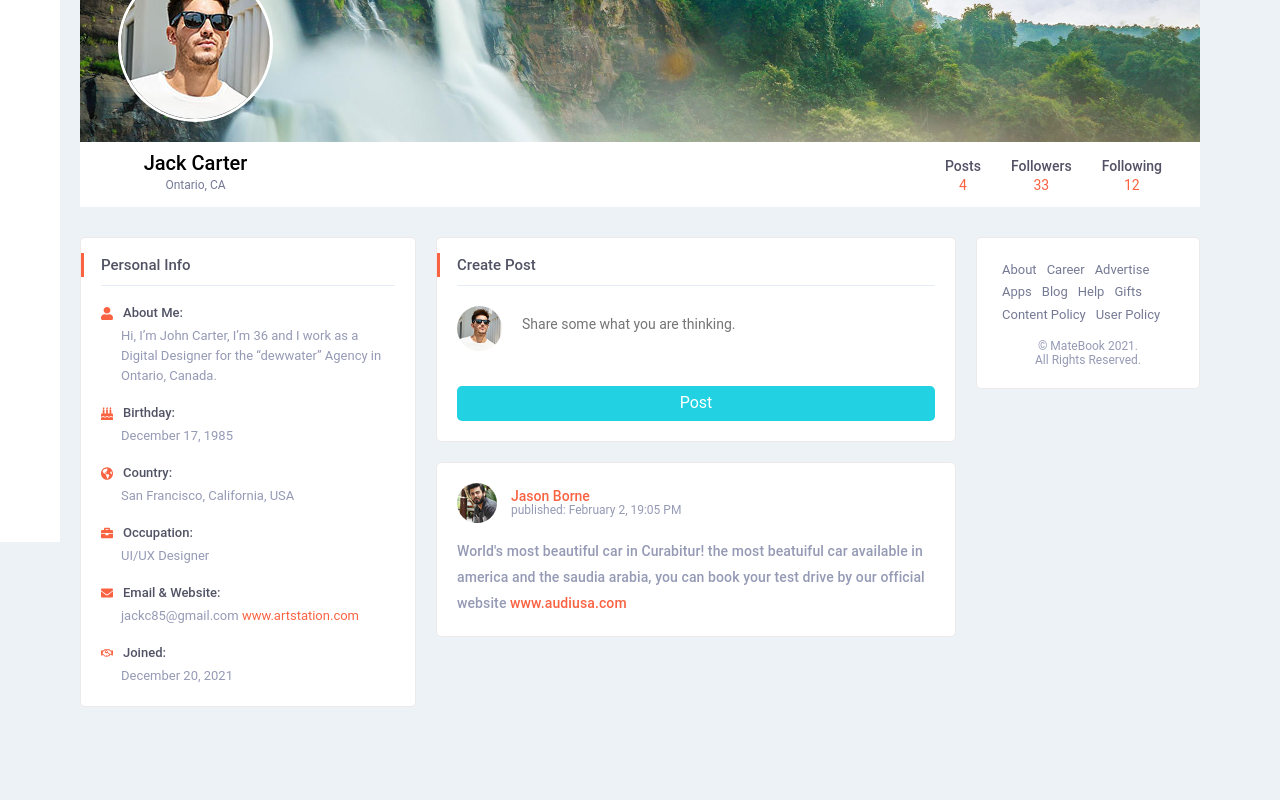
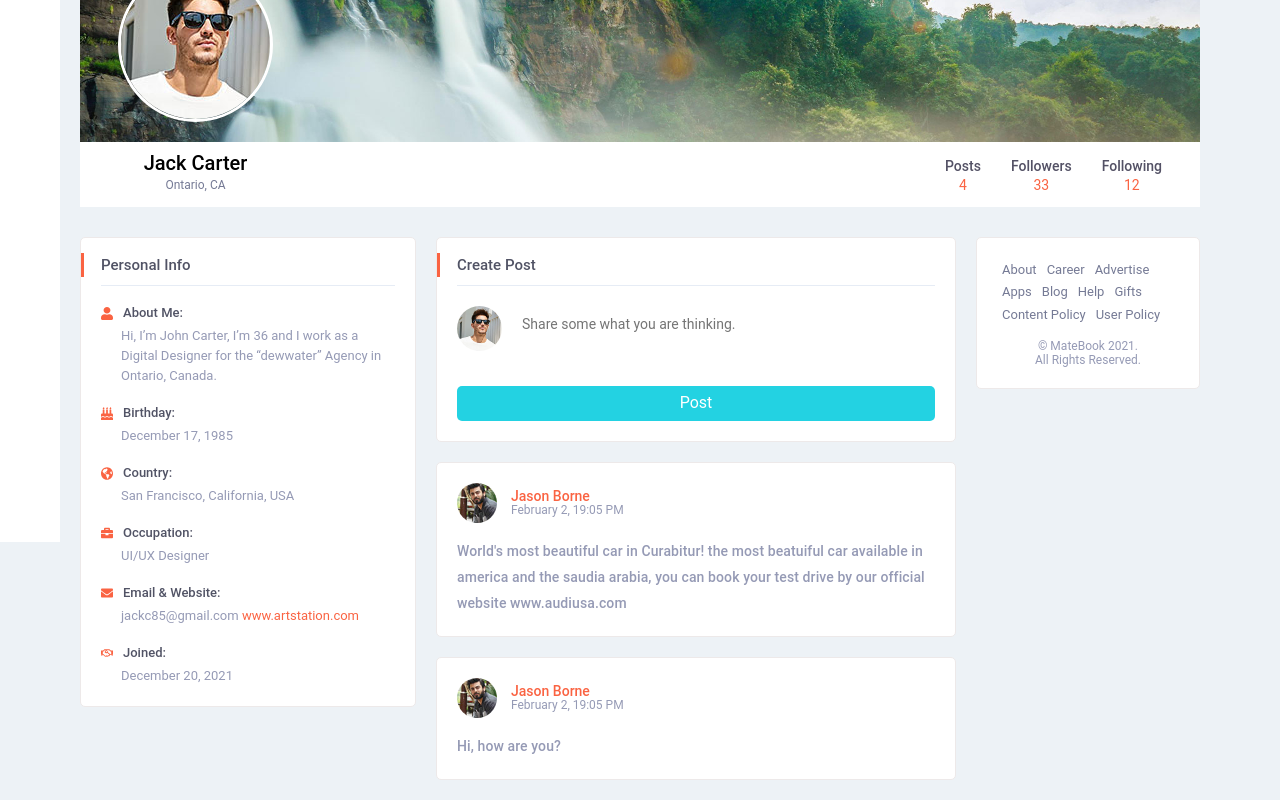
Before and after one commit to enceladuss/matebook, a React (Create React App) app: page / in a window 1280 px wide. Shown: the part 324-1124 px from the top of the page. Before the commit the page ends 1031 px from the top, so only its background shows below. Built offline with nearby package versions, Linux system fonts and the light colour scheme.

Commit message:
first props added

```diff
--- a/src/components/Pages/Profile/Profile.css
+++ b/src/components/Pages/Profile/Profile.css
@@ -2,6 +2,7 @@
     width: 100%;
     margin-top: 30px;
     display: flex;
+    align-items: flex-start;
 }
 
 .profile-content-sidebar {
--- a/src/components/Pages/Profile/index.js
+++ b/src/components/Pages/Profile/index.js
@@ -104,7 +104,8 @@ const Profile = () => {
 
           <div className="profile-content-main profile-section">
             <UserNewPost />
-            <UserPosts />
+            <UserPosts postAuthor="Jason Borne" postText="World's most beautiful car in Curabitur! the most beatuiful car available in america and the saudia arabia, you can book your test drive by our official website  www.audiusa.com" />
+            <UserPosts postAuthor="Jason Borne" postText="Hi, how are you?" />
           </div>
 
           <aside className="profile-content-sidebar profile-content-right-sidebar profile-section">
@@ -157,7 +158,9 @@ const Profile = () => {
                     </a>
                   </li>
                 </ul>
-                <p>© MateBook 2021. <br/> All Rights Reserved.</p>
+                <p>
+                  © MateBook 2021. <br /> All Rights Reserved.
+                </p>
               </div>
             </div>
           </aside>
--- a/src/components/UserPosts/index.js
+++ b/src/components/UserPosts/index.js
@@ -4,23 +4,19 @@ import "./UserPosts.css";
 
 import userImg from "./../../img/user-img-2.jpg";
 
-const UserPosts = () => {
+const UserPosts = (props) => {
   return (
     <div className="profile-sub-section user-post">
       <div className="user-post-head">
         <img src={userImg} alt="" />
         <div className="postAuthor">
-          <a href="#">Jason Borne</a>
-          <span>published: February 2, 19:05 PM</span>
+          <a href="#">{props.postAuthor}</a>
+          <span>February 2, 19:05 PM</span>
         </div>
       </div>
 
       <div className="user-post-content">
-        <p>
-          World's most beautiful car in Curabitur! the most beatuiful car
-          available in america and the saudia arabia, you can book your test
-          drive by our official website <a target="_blank" href="https://www.audiusa.com/">www.audiusa.com</a>
-        </p>
+        <p>{props.postText}</p>
       </div>
     </div>
   );
```
